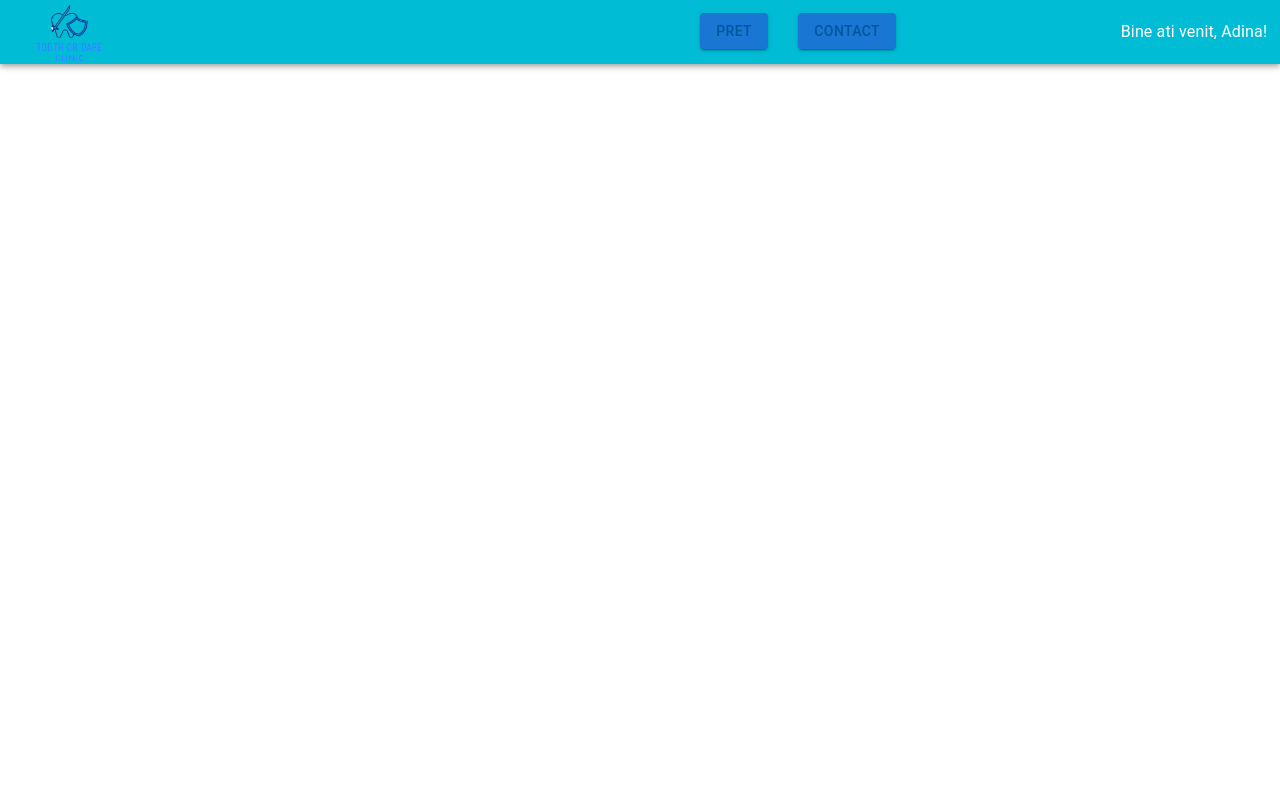
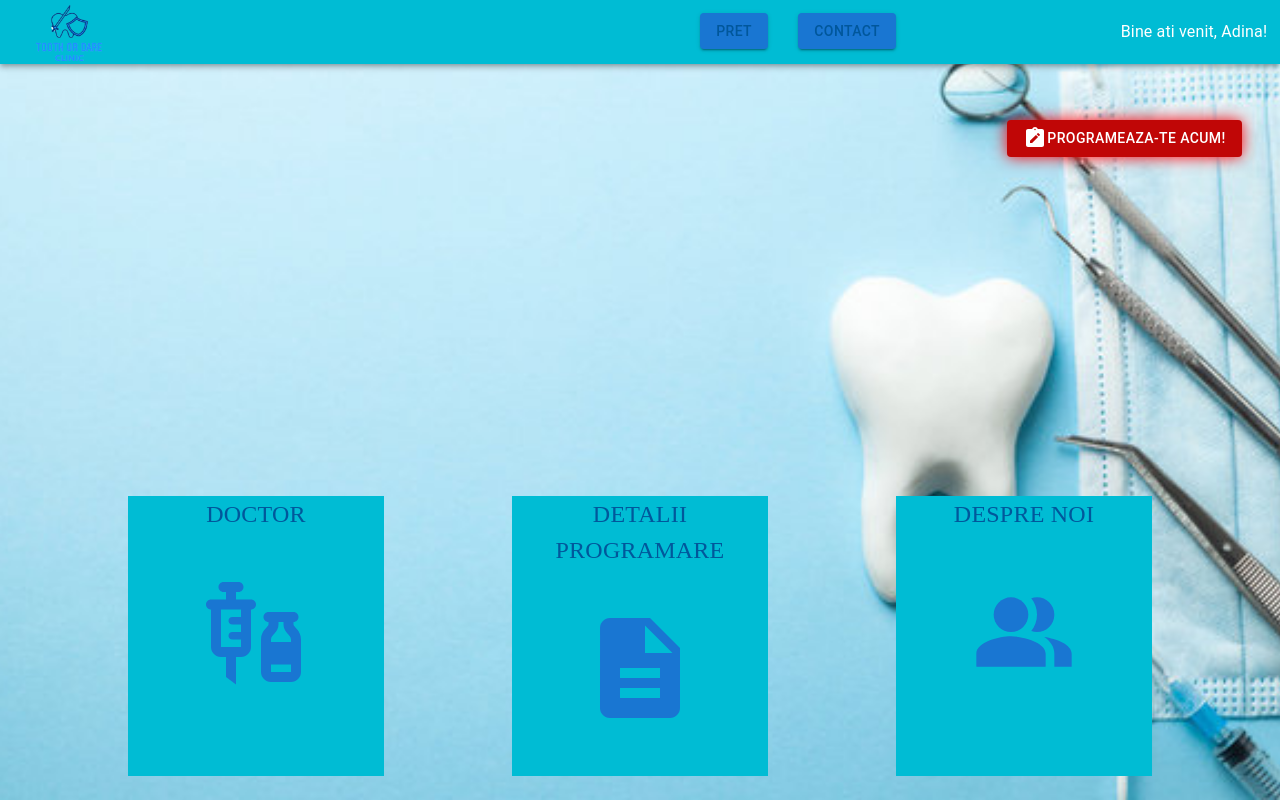
Before and after one commit to danproca00/ToothOrDare, a React (Create React App) app: page / in a window 1280 px wide. Built offline with nearby package versions, Linux system fonts and the light colour scheme.

Commit message:
firstPage

```diff
--- a/src/App.js
+++ b/src/App.js
@@ -1,15 +1,17 @@
 import logo from './logo.svg';
 import './App.css';
 import Navbar from './Navbar';
+import FirstPage from './FirstPage';
 import { useState } from "react";
-
+import imageBack from './imag/Background2.jpeg'
 
 
 function App() {
 
   return (
-    <div>
+    <div style={{ backgroundImage: `url(${imageBack})`, backgroundRepeat:'no-repeat', backgroundSize:'cover' , height:'100vh',  backgroundPosition:'center'}}>
         <Navbar/>
+        <FirstPage/>
     </div>
 
   );
--- /dev/null
+++ b/src/FirstPage.js
@@ -0,0 +1,59 @@
+import { Button, Typography } from "@mui/material";
+import React from "react";
+import imageBack from './imag/Backgorund.jpeg'
+import VaccinesIcon from '@mui/icons-material/Vaccines';
+import DescriptionIcon from '@mui/icons-material/Description';
+import PeopleAltIcon from '@mui/icons-material/PeopleAlt';
+import NoteAltIcon from '@mui/icons-material/NoteAlt';
+
+function FirstPage(){
+    return(
+        <div>
+            <div style={{right:'3vw', position:'absolute', top:'15vh'}}>
+                <Button className="button"
+                variant='contained' >
+                    <NoteAltIcon/>
+                    PROGRAMEAZA-TE ACUM!
+                </Button>
+            </div>
+            <div style={{justifyContent:'space-between', display:'flex', flexDirection:'row'}}>
+                <div style={{backgroundColor:'#00BCD4', height:'35vh', width:'20vw',justifyContent:'space-between',position:'absolute', bottom:'3vh',marginLeft:'10vw'}}>
+                    <div style={{justifyContent:'center', display:'flex'}}>
+                        <Typography style={{fontFamily:'boldmonospace',color:'#01579B', fontSize:'3vh' }}>DOCTOR</Typography>
+                    </div>
+                    <div style={{width:'20vw', height:'25vh', justifyContent:'center', display:'flex'}}>
+                        <Button >
+                            <VaccinesIcon style={{width:'15vw', height:'15vh'}}/>
+                        </Button>
+                    </div>
+
+                </div>
+                <div style={{backgroundColor:'#00BCD4', height:'35vh', width:'20vw',justifyContent:'space-between',position:'absolute', bottom:'3vh', marginLeft:'40vw'}}>
+                    <div style={{justifyContent:'center', display:'flex'}}>
+                        <Typography style={{fontFamily:'boldmonospace',color:'#01579B', fontSize:'3vh' }}>DETALII</Typography>
+                    </div>
+                    <div style={{justifyContent:'center', display:'flex'}}>
+                        <Typography style={{fontFamily:'boldmonospace',color:'#01579B', fontSize:'3vh' }}>PROGRAMARE</Typography>
+                    </div>
+                    <div style={{width:'20vw', height:'25vh', justifyContent:'center', display:'flex'}}>
+                        <Button >
+                            <DescriptionIcon style={{width:'15vw', height:'15vh'}}/>
+                        </Button>
+                    </div>
+                </div>
+                <div style={{backgroundColor:'#00BCD4', height:'35vh', width:'20vw',justifyContent:'space-between',position:'absolute', bottom:'3vh', marginLeft:'70vw'}}>
+                    <div style={{justifyContent:'center', display:'flex'}}>
+                        <Typography style={{fontFamily:'boldmonospace',color:'#01579B', fontSize:'3vh' }}>DESPRE NOI</Typography>
+                    </div>
+                    <div style={{width:'20vw', height:'25vh', justifyContent:'center', display:'flex'}}>
+                        <Button >
+                            <PeopleAltIcon style={{width:'15vw', height:'13vh'}}/>
+                        </Button>
+                    </div>
+                </div>
+
+            </div>
+        </div>
+    )
+}
+export default FirstPage
--- a/src/index.css
+++ b/src/index.css
@@ -11,3 +11,33 @@ code {
   font-family: source-code-pro, Menlo, Monaco, Consolas, 'Courier New',
     monospace;
 }
+
+.button {
+  background-color: #1c87c9;
+  -webkit-border-radius: 60px;
+  border-radius: 60px;
+  border: none;
+  color: #eeeeee;
+  cursor: pointer;
+  display: inline-block;
+  font-family: sans-serif;
+  font-size: 20px;
+  padding: 5px 15px;
+  text-align: center;
+  text-decoration: none;
+  animation: glowing 1300ms infinite;
+}
+@keyframes glowing {
+  0% {
+    background-color: #c00f0f;
+    box-shadow: 0 0 5px #ff011e;
+  }
+  50% {
+    background-color: #c00202;
+    box-shadow: 0 0 20px #ff0000;
+  }
+  100% {
+    background-color: #c60000;
+    box-shadow: 0 0 5px #f10202;
+  }
+}
```
Also changed, not shown: src/imag/Backgorund.jpeg (added), src/imag/Background2.jpeg (added).
